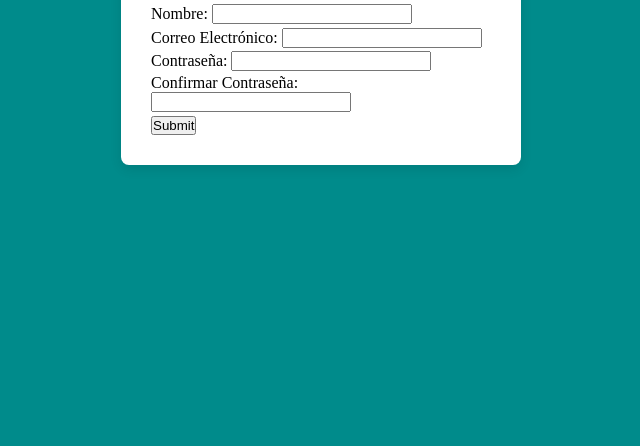
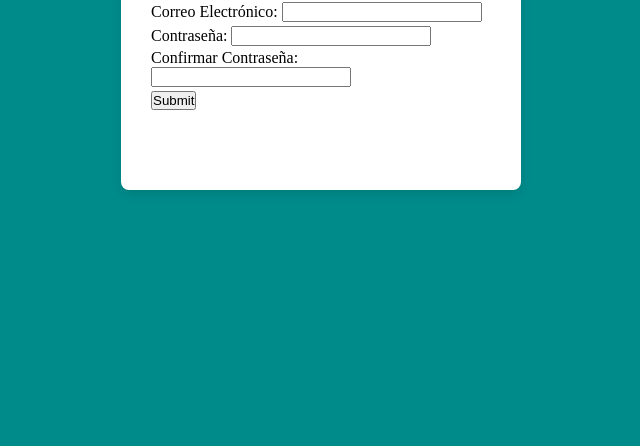
Before and after one commit to Martincy07/Tp_1_Formularios_Korngold_Cywiner, a plain HTML site: page index.html in a window 1280 px wide. Shown: the part 354-800 px from the top of the page, without its empty margins (319-959 px from the left). Drawn offline with Linux system fonts and the light colour scheme.

Commit message:
tema de tamaño de formulario arreglado

```diff
--- a/style.css
+++ b/style.css
@@ -26,7 +26,7 @@
     border-radius: 8px;
     box-shadow: 0 4px 12px rgba(0, 0, 0, 0.1);
     padding: 30px;
-    width: 100%;
+    height: 36%;
     max-width: 400px;
 
 }
@@ -42,3 +42,6 @@ input {
     margin-bottom: 1%;
     color: #555;
 }
+form{
+    margin-bottom: 2%;
+}
```
